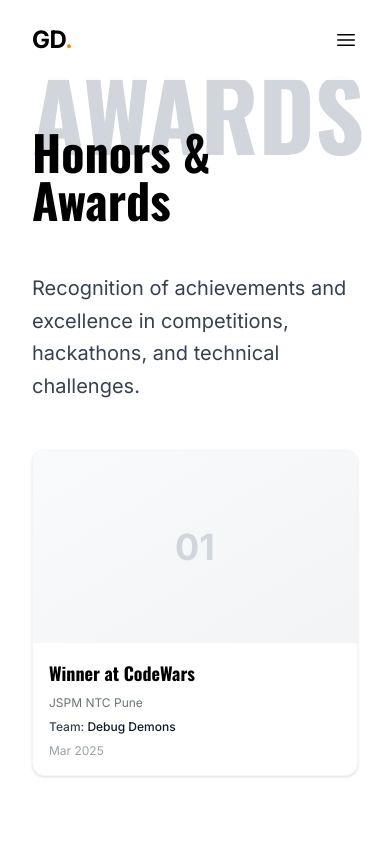
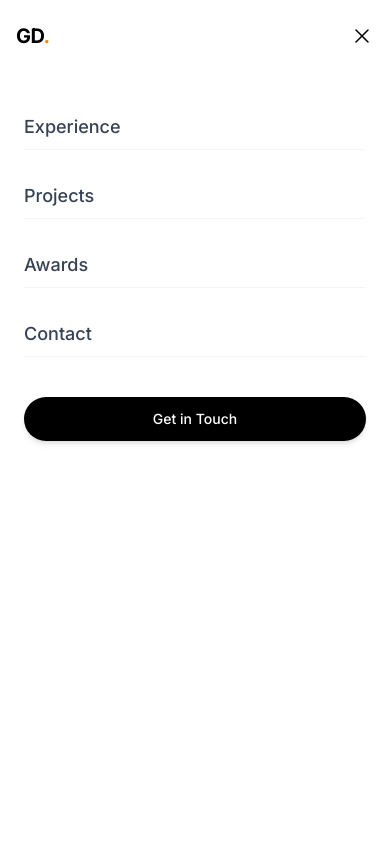
Before and after one commit to GopalDose/Gopal-Portfolio, a Next.js app: page /awards in a window 390 px wide. Both pictures are taken after a click on the button "Toggle menu". Shown: the top 844 px of the page. Built offline with nearby package versions, Linux system fonts and the light colour scheme.

Commit message:
feat: Implement hero sections with watermark headings in Awards, Contact, and Experience pages; enhance layout and responsiveness for better user experience

```diff
--- a/app/awards/page.tsx
+++ b/app/awards/page.tsx
@@ -74,22 +74,16 @@ export default function AwardsPage() {
   return (
     <main className="min-h-screen bg-white">
       <Header />
-      <section
-        ref={containerRef}
-        className="relative w-full bg-white py-24 md:py-32 px-8 md:px-16 z-10 min-h-screen"
-      >
-        <div className="w-full max-w-7xl mx-auto">
-          <div className="flex flex-col md:flex-row gap-12 md:gap-16 items-start">
-            {/* Sticky Left Section */}
-            <div className="w-full md:w-1/2 md:sticky md:top-24 md:h-screen md:flex md:flex-col md:justify-center">
-              {/* Header Section */}
-              <div>
+
+      {/* Hero Section with Watermark Heading */}
+      <section ref={heroRef} className="relative w-full bg-white min-h-[50vh] md:h-[70vh] flex items-center px-4 sm:px-8 md:px-16 py-12 md:py-0 overflow-hidden">
+        <div className="w-full max-w-7xl mx-auto relative z-10">
           {/* Watermark Heading */}
-                <div className="relative mb-12 z-0">
+          <div className="relative mb-8 md:mb-12 z-0">
             {/* Light grey watermark text */}
             <h1
               ref={watermarkRef}
-                    className="text-8xl md:text-[12rem] font-bold font-[family-name:var(--font-family-media)] text-gray-300 absolute -top-8 md:-top-16 left-0 select-none pointer-events-none uppercase z-0"
+              className="text-5xl sm:text-6xl md:text-8xl lg:text-[12rem] font-bold font-[family-name:var(--font-family-media)] text-gray-300 absolute -top-4 sm:-top-6 md:-top-8 lg:-top-16 left-0 select-none pointer-events-none uppercase z-0 leading-none"
               style={{ zIndex: 0 }}
             >
               AWARDS
@@ -97,25 +91,29 @@ export default function AwardsPage() {
             {/* Main heading overlaying the watermark */}
             <h2
               ref={headingRef}
-                    className="text-5xl md:text-7xl font-bold font-[family-name:var(--font-family-media)] text-black relative z-10 pt-8 md:pt-16"
+              className="text-3xl sm:text-4xl md:text-5xl lg:text-7xl font-bold font-[family-name:var(--font-family-media)] text-black relative z-10 pt-6 sm:pt-8 md:pt-12 lg:pt-16"
             >
               Honors & Awards
             </h2>
           </div>
 
           {/* Description Section */}
-                <div ref={descriptionRef} className="relative z-10 max-w-2xl">
-                  <p className="text-xl md:text-2xl text-gray-700 font-[family-name:var(--font-family-sans)] leading-relaxed">
+          <div ref={descriptionRef} className="relative z-10 max-w-3xl">
+            <p className="text-base sm:text-lg md:text-xl lg:text-2xl text-gray-700 font-[family-name:var(--font-family-sans)] leading-relaxed">
               Recognition of achievements and excellence in competitions,
               hackathons, and technical challenges.
             </p>
           </div>
         </div>
-            </div>
+      </section>
 
-            {/* Scrollable Right Section - Square Cards Grid */}
-            <div ref={awardsRef} className="w-full md:w-1/2">
-              <div className="grid grid-cols-1 sm:grid-cols-2 lg:grid-cols-2 gap-6 md:gap-8">
+      {/* Awards Grid Section */}
+      <section
+        ref={containerRef}
+        className="relative w-full bg-white py-10 px-8 md:px-16 z-10"
+      >
+        <div className="w-full max-w-7xl mx-auto">
+          <div className="grid grid-cols-1 md:grid-cols-2 lg:grid-cols-3 gap-8 md:gap-12">
                 {AWARDS.map((award, index) => (
                   <div
                     key={index}
@@ -180,11 +178,9 @@ export default function AwardsPage() {
                   </div>
                 ))}
           </div>
-            </div>
-          </div>
 
           {/* Back to Home Link */}
-          <div className="mt-20 text-center md:text-left">
+          <div className="mt-20 text-center">
             <Link
               href="/"
               className="group inline-flex items-center gap-3 px-6 py-3 transition-all duration-300 font-[family-name:var(--font-family-sans)] border border-gray-200 rounded-full hover:border-black hover:bg-black hover:text-white text-gray-600"
--- a/app/components/Header.tsx
+++ b/app/components/Header.tsx
@@ -1,7 +1,11 @@
+"use client";
+
 import Link from "next/link";
-import React from "react";
+import React, { useState, useEffect } from "react";
 
 export default function Header() {
+  const [isMenuOpen, setIsMenuOpen] = useState(false);
+
   const navItems = [
     { name: "Experience", href: "/experience" },
     { name: "Projects", href: "/projects" },
@@ -9,14 +13,46 @@ export default function Header() {
     { name: "Contact", href: "/contact" },
   ];
 
+  // Close menu when clicking outside
+  useEffect(() => {
+    const handleClickOutside = (event: MouseEvent) => {
+      const target = event.target as HTMLElement;
+      if (isMenuOpen && !target.closest('.mobile-menu-container')) {
+        setIsMenuOpen(false);
+      }
+    };
+
+    if (isMenuOpen) {
+      document.addEventListener('click', handleClickOutside);
+      document.body.style.overflow = 'hidden';
+    } else {
+      document.body.style.overflow = '';
+    }
+
+    return () => {
+      document.removeEventListener('click', handleClickOutside);
+      document.body.style.overflow = '';
+    };
+  }, [isMenuOpen]);
+
+  // Close menu when route changes
+  const handleLinkClick = () => {
+    setIsMenuOpen(false);
+  };
+
   return (
-    <header className="fixed top-0 left-0 w-full z-50 flex items-center justify-between px-8 py-6 bg-white/80 backdrop-blur-md md:px-16">
+    <>
+      <header className="fixed top-0 left-0 w-full z-50 flex items-center justify-between px-4 sm:px-8 py-4 sm:py-6 bg-white/80 backdrop-blur-md md:px-16">
         {/* Logo */}
-      <Link href="/" className="text-2xl font-bold tracking-tight text-black hover:text-orange-500 transition-colors">
+        <Link
+          href="/"
+          className="text-xl sm:text-2xl font-bold tracking-tight text-black hover:text-orange-500 transition-colors"
+          onClick={handleLinkClick}
+        >
           GD<span className="text-orange-400">.</span>
         </Link>
 
-      {/* Navigation */}
+        {/* Desktop Navigation */}
         <nav className="hidden md:flex items-center gap-8">
           {navItems.map((item) => (
             <Link
@@ -29,7 +65,7 @@ export default function Header() {
           ))}
         </nav>
 
-      {/* Action */}
+        {/* Desktop Action */}
         <a
           href="mailto:gopaldose12345@gmail.com"
           className="hidden md:block px-6 py-2.5 text-sm font-medium text-white bg-black rounded-full hover:bg-gray-800 transition-all cursor-pointer shadow-md hover:shadow-lg"
@@ -37,8 +73,31 @@ export default function Header() {
           Get in Touch
         </a>
 
-      {/* Mobile Menu Button (Placeholder) */}
-      <button className="md:hidden text-black">
+        {/* Mobile Menu Button */}
+        <button
+          className="md:hidden text-black p-2 -mr-2 mobile-menu-container"
+          onClick={(e) => {
+            e.stopPropagation();
+            setIsMenuOpen(!isMenuOpen);
+          }}
+          aria-label="Toggle menu"
+        >
+          {isMenuOpen ? (
+            <svg
+              xmlns="http://www.w3.org/2000/svg"
+              fill="none"
+              viewBox="0 0 24 24"
+              strokeWidth={1.5}
+              stroke="currentColor"
+              className="w-6 h-6"
+            >
+              <path
+                strokeLinecap="round"
+                strokeLinejoin="round"
+                d="M6 18L18 6M6 6l12 12"
+              />
+            </svg>
+          ) : (
             <svg
               xmlns="http://www.w3.org/2000/svg"
               fill="none"
@@ -53,7 +112,34 @@ export default function Header() {
                 d="M3.75 6.75h16.5M3.75 12h16.5m-16.5 5.25h16.5"
               />
             </svg>
+          )}
         </button>
       </header>
+
+      {/* Mobile Menu Overlay */}
+      {isMenuOpen && (
+        <div className="fixed inset-0 top-[73px] md:hidden z-40 bg-white">
+          <nav className="flex flex-col px-6 py-8 space-y-6">
+            {navItems.map((item) => (
+              <Link
+                key={item.name}
+                href={item.href}
+                onClick={handleLinkClick}
+                className="text-lg font-medium text-gray-700 hover:text-black transition-colors py-2 border-b border-gray-100"
+              >
+                {item.name}
+              </Link>
+            ))}
+            <a
+              href="mailto:gopaldose12345@gmail.com"
+              onClick={handleLinkClick}
+              className="mt-4 px-6 py-3 text-sm font-medium text-white bg-black rounded-full hover:bg-gray-800 transition-all cursor-pointer shadow-md text-center"
+            >
+              Get in Touch
+            </a>
+          </nav>
+        </div>
+      )}
+    </>
   );
 }
--- a/app/contact/page.tsx
+++ b/app/contact/page.tsx
@@ -208,29 +208,31 @@ export default function ContactPage() {
                 ))}
             </div>
 
-            {/* Hero Section */}
-            <section ref={heroRef} className="relative w-full bg-white py-24 md:py-32 px-8 md:px-16 z-10">
-                <div className="w-full max-w-7xl mx-auto">
+            {/* Hero Section with Watermark Heading */}
+            <section ref={heroRef} className="relative w-full bg-white min-h-[50vh] md:h-[70vh] flex items-center px-4 sm:px-8 md:px-16 py-12 md:py-0 overflow-hidden">
+                <div className="w-full max-w-7xl mx-auto relative z-10">
                     {/* Watermark Heading */}
-                    <div className="relative mb-12 z-0">
+                    <div className="relative mb-8 md:mb-12 z-0">
+                        {/* Light grey watermark text */}
                         <h1
                             ref={watermarkRef}
-                            className="text-8xl md:text-[12rem] font-bold font-[family-name:var(--font-family-media)] text-gray-300 absolute -top-8 md:-top-16 left-0 select-none pointer-events-none uppercase z-0"
+                            className="text-5xl sm:text-6xl md:text-8xl lg:text-[12rem] font-bold font-[family-name:var(--font-family-media)] text-gray-300 absolute -top-4 sm:-top-6 md:-top-8 lg:-top-16 left-0 select-none pointer-events-none uppercase z-0 leading-none"
                             style={{ zIndex: 0 }}
                         >
                             CONTACT
                         </h1>
+                        {/* Main heading overlaying the watermark */}
                         <h2
                             ref={headingRef}
-                            className="text-5xl md:text-7xl font-bold font-[family-name:var(--font-family-media)] text-black relative z-10 pt-8 md:pt-16"
+                            className="text-3xl sm:text-4xl md:text-5xl lg:text-7xl font-bold font-[family-name:var(--font-family-media)] text-black relative z-10 pt-6 sm:pt-8 md:pt-12 lg:pt-16"
                         >
                             Get in Touch
                         </h2>
                     </div>
 
-                    {/* Description */}
-                    <div ref={descriptionRef} className="relative z-10 max-w-3xl mb-16">
-                        <p className="text-xl md:text-2xl text-gray-700 font-[family-name:var(--font-family-sans)] leading-relaxed">
+                    {/* Description Section */}
+                    <div ref={descriptionRef} className="relative z-10 max-w-3xl">
+                        <p className="text-base sm:text-lg md:text-xl lg:text-2xl text-gray-700 font-[family-name:var(--font-family-sans)] leading-relaxed">
                             Let's collaborate and bring your ideas to life. Whether you have a project in mind or just want to connect, I'd love to hear from you.
                         </p>
                     </div>
@@ -238,7 +240,7 @@ export default function ContactPage() {
             </section>
 
             {/* Contact Section */}
-            <section ref={containerRef} className="relative w-full bg-white py-12 md:py-24 px-8 md:px-16 z-10">
+            <section ref={containerRef} className="relative w-full bg-white py-10 px-8 md:px-16 z-10">
                 <div className="w-full max-w-7xl mx-auto">
                     <div className="grid grid-cols-1 lg:grid-cols-2 gap-16 md:gap-24">
                         {/* Contact Form */}
--- a/app/experience/page.tsx
+++ b/app/experience/page.tsx
@@ -13,6 +13,7 @@ export default function ExperiencePage() {
     const heroRef = useRef<HTMLDivElement>(null);
     const watermarkRef = useRef<HTMLHeadingElement>(null);
     const headingRef = useRef<HTMLHeadingElement>(null);
+    const descriptionRef = useRef<HTMLDivElement>(null);
     const experiencesRef = useRef<HTMLDivElement>(null);
 
     useEffect(() => {
@@ -83,32 +84,40 @@ export default function ExperiencePage() {
             <Header />
 
             {/* Hero Section with Watermark Heading */}
-            <section ref={heroRef} className="relative w-full bg-white py-32 md:py-40 px-8 md:px-16 overflow-hidden">
+            <section ref={heroRef} className="relative w-full bg-white min-h-[50vh] md:h-[70vh] flex items-center px-4 sm:px-8 md:px-16 py-12 md:py-0 overflow-hidden">
                 <div className="w-full max-w-7xl mx-auto relative z-10">
                     {/* Watermark Heading */}
-                    <div className="relative mb-12">
+                    <div className="relative mb-8 md:mb-12 z-0">
                         {/* Light grey watermark text */}
                         <h1
                             ref={watermarkRef}
-                            className="text-8xl md:text-[12rem] font-bold font-[family-name:var(--font-family-media)] text-gray-300 absolute -top-8 md:-top-16 left-0 select-none pointer-events-none uppercase"
+                            className="text-5xl sm:text-6xl md:text-8xl lg:text-[12rem] font-bold font-[family-name:var(--font-family-media)] text-gray-300 absolute -top-4 sm:-top-6 md:-top-8 lg:-top-16 left-0 select-none pointer-events-none uppercase z-0 leading-none"
+                            style={{ zIndex: 0 }}
                         >
                             EXPERIENCE
                         </h1>
                         {/* Main heading overlaying the watermark */}
                         <h2
                             ref={headingRef}
-                            className="text-5xl md:text-7xl font-bold font-[family-name:var(--font-family-media)] text-black relative z-10 pt-8 md:pt-16"
+                            className="text-3xl sm:text-4xl md:text-5xl lg:text-7xl font-bold font-[family-name:var(--font-family-media)] text-black relative z-10 pt-6 sm:pt-8 md:pt-12 lg:pt-16"
                         >
                             Experience
                         </h2>
+                    </div>
+
+                    {/* Description Section */}
+                    <div ref={descriptionRef} className="relative z-10 max-w-3xl">
+                        <p className="text-base sm:text-lg md:text-xl lg:text-2xl text-gray-700 font-[family-name:var(--font-family-sans)] leading-relaxed">
+                            A journey through my professional career and the projects that defined it.
+                        </p>
                     </div>
                 </div>
             </section>
 
             {/* Experience List Section */}
-            <section ref={experiencesRef} className="w-full bg-white py-24 md:py-32 px-8 md:px-16">
+            <section ref={experiencesRef} className="w-full bg-white py-10 px-8 md:px-16">
                 <div className="w-full max-w-6xl mx-auto">
-                    <div className="space-y-12 md:space-y-16">
+                    <div className="space-y-8 sm:space-y-12 md:space-y-16">
                         {experiences.map((exp, index) => (
                             <div
                                 key={index}
@@ -117,38 +126,38 @@ export default function ExperiencePage() {
                                 {/* Timeline indicator for desktop */}
                                 <div className="hidden md:block absolute left-0 top-0 bottom-0 w-0.5 bg-gradient-to-b from-orange-400 via-orange-300 to-transparent opacity-0 group-hover:opacity-100 transition-opacity duration-300"></div>
 
-                                <div className="flex flex-col md:flex-row gap-8 md:gap-12 pl-0 md:pl-8 relative">
+                                <div className="flex flex-col md:flex-row gap-6 sm:gap-8 md:gap-12 pl-0 md:pl-8 relative">
                                     {/* Timeline dot */}
                                     <div className="hidden md:block absolute left-0 top-6 w-4 h-4 rounded-full bg-white border-2 border-gray-300 group-hover:border-orange-500 group-hover:scale-125 transition-all duration-300 z-10"></div>
 
                                     {/* Left Column - Company & Period */}
                                     <div className="w-full md:w-1/3">
-                                        <div className="mb-4">
-                                            <span className="inline-block px-4 py-1.5 text-xs font-bold tracking-wider uppercase rounded-full border border-gray-200 bg-gradient-to-r from-gray-50 to-white text-black shadow-sm group-hover:border-orange-300 group-hover:shadow-md transition-all duration-300">
+                                        <div className="mb-3 sm:mb-4">
+                                            <span className="inline-block px-3 sm:px-4 py-1 sm:py-1.5 text-xs font-bold tracking-wider uppercase rounded-full border border-gray-200 bg-gradient-to-r from-gray-50 to-white text-black shadow-sm group-hover:border-orange-300 group-hover:shadow-md transition-all duration-300">
                                                 {exp.period}
                                             </span>
                                         </div>
-                                        <h3 className="text-2xl md:text-3xl font-bold font-[family-name:var(--font-family-media)] text-black mb-2 group-hover:text-orange-600 transition-colors duration-300">
+                                        <h3 className="text-xl sm:text-2xl md:text-3xl font-bold font-[family-name:var(--font-family-media)] text-black mb-2 group-hover:text-orange-600 transition-colors duration-300">
                                             {exp.company}
                                         </h3>
-                                        <p className="text-lg md:text-xl text-gray-700 font-medium font-[family-name:var(--font-family-media)] mb-3">
+                                        <p className="text-base sm:text-lg md:text-xl text-gray-700 font-medium font-[family-name:var(--font-family-media)] mb-3">
                                             {exp.role}
                                         </p>
                                         {exp.location && (
-                                            <div className="flex items-center gap-2 text-sm text-gray-500 font-[family-name:var(--font-family-sans)]">
+                                            <div className="flex items-center gap-2 text-xs sm:text-sm text-gray-500 font-[family-name:var(--font-family-sans)]">
                                                 <svg
                                                     xmlns="http://www.w3.org/2000/svg"
                                                     fill="none"
                                                     viewBox="0 0 24 24"
                                                     strokeWidth={1.5}
                                                     stroke="currentColor"
-                                                    className="w-4 h-4"
+                                                    className="w-4 h-4 flex-shrink-0"
                                                 >
                                                     <path strokeLinecap="round" strokeLinejoin="round" d="M15 10.5a3 3 0 11-6 0 3 3 0 016 0z" />
                                                     <path strokeLinecap="round" strokeLinejoin="round" d="M19.5 10.5c0 1.95-1.4 3.75-3 3.75s-3-1.8-3-3.75 1.4-3.75 3-3.75 3 1.8 3 3.75z" />
                                                     <path strokeLinecap="round" strokeLinejoin="round" d="M12 2v6m0 6v6" />
                                                 </svg>
-                                                <span>
+                                                <span className="break-words">
                                                     {exp.location}
                                                     {exp.workType && ` • ${exp.workType}`}
                                                 </span>
@@ -158,16 +167,16 @@ export default function ExperiencePage() {
 
                                     {/* Right Column - Description & Tech */}
                                     <div className="w-full md:w-2/3">
-                                        <p className="text-gray-700 font-[family-name:var(--font-family-sans)] leading-relaxed mb-6 text-base md:text-lg">
+                                        <p className="text-gray-700 font-[family-name:var(--font-family-sans)] leading-relaxed mb-4 sm:mb-6 text-sm sm:text-base md:text-lg">
                                             {exp.description}
                                         </p>
 
                                         {/* Tech Stack */}
-                                        <div className="flex flex-wrap gap-2 pt-4 border-t border-gray-100">
+                                        <div className="flex flex-wrap gap-2 pt-3 sm:pt-4 border-t border-gray-100">
                                             {exp.tech.map((tech, tIndex) => (
                                                 <span
                                                     key={tIndex}
-                                                    className="tech-tag text-xs font-bold uppercase tracking-wider border border-gray-200 text-gray-600 px-3 py-1.5 rounded-md bg-white hover:bg-orange-50 hover:border-orange-300 hover:text-orange-700 transition-all duration-300 cursor-default shadow-sm hover:shadow-md"
+                                                    className="tech-tag text-xs font-bold uppercase tracking-wider border border-gray-200 text-gray-600 px-2 sm:px-3 py-1 sm:py-1.5 rounded-md bg-white hover:bg-orange-50 hover:border-orange-300 hover:text-orange-700 transition-all duration-300 cursor-default shadow-sm hover:shadow-md"
                                                 >
                                                     {tech}
                                                 </span>
@@ -180,10 +189,10 @@ export default function ExperiencePage() {
                     </div>
 
                     {/* Back to Home Link */}
-                    <div className="mt-20 text-center">
+                    <div className="mt-12 sm:mt-16 md:mt-20 text-center">
                         <Link
                             href="/"
-                            className="group inline-flex items-center gap-3 px-6 py-3 text-gray-600 transition-all duration-300 font-[family-name:var(--font-family-sans)] border border-gray-200 rounded-full hover:border-black hover:bg-black hover:text-white"
+                            className="group inline-flex items-center gap-2 sm:gap-3 px-4 sm:px-6 py-2 sm:py-3 text-sm sm:text-base text-gray-600 transition-all duration-300 font-[family-name:var(--font-family-sans)] border border-gray-200 rounded-full hover:border-black hover:bg-black hover:text-white"
                         >
                             <svg
                                 xmlns="http://www.w3.org/2000/svg"
```
Lines whose indentation alone changed are shown as unchanged.
